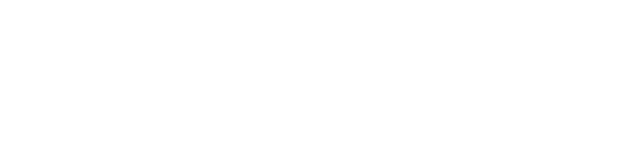
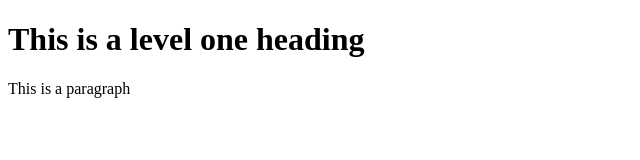
Before and after one commit to Fortunate-04/Learning-git, a plain HTML site: page index.html in a window 1280 px wide. Shown: the whole page, without its empty margins (0-640 px from the left). Drawn offline with Linux system fonts and the light colour scheme.

Commit message:
Update index.html

```diff
--- a/index.html
+++ b/index.html
@@ -6,6 +6,7 @@
     <title>Document</title>
 </head>
 <body>
-
+   <h1>This is a level one heading</h1>
+   <p>This is a paragraph</p>
 </body>
 </html>
```
